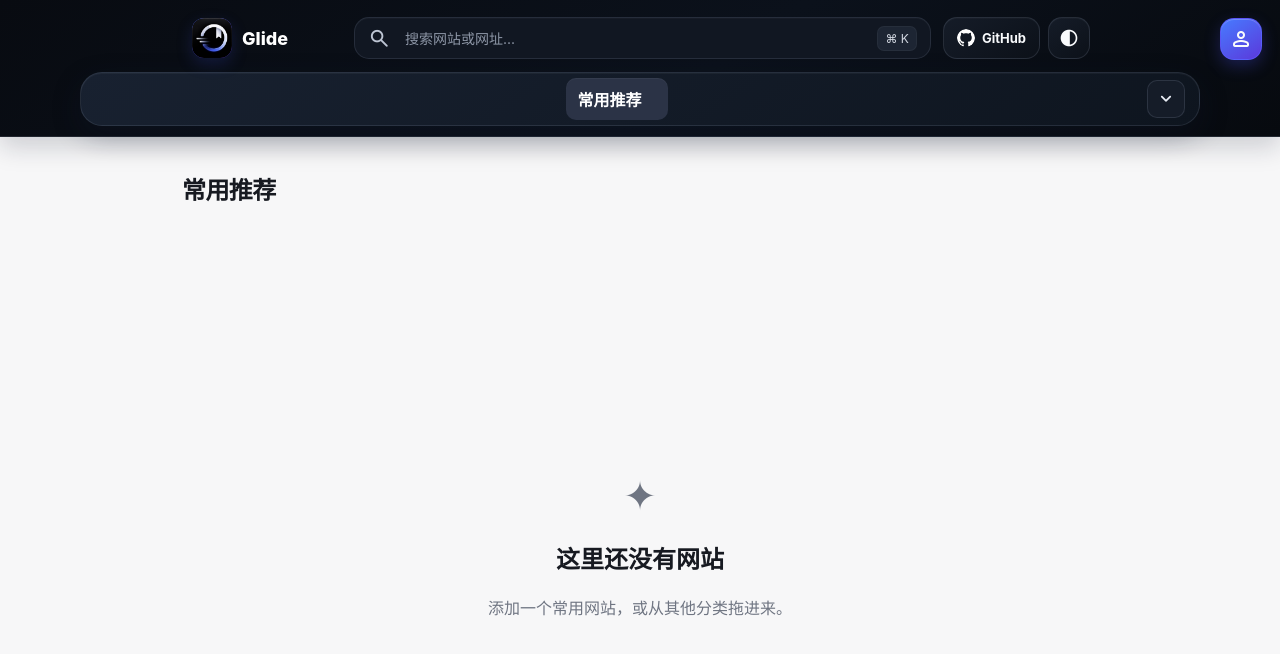
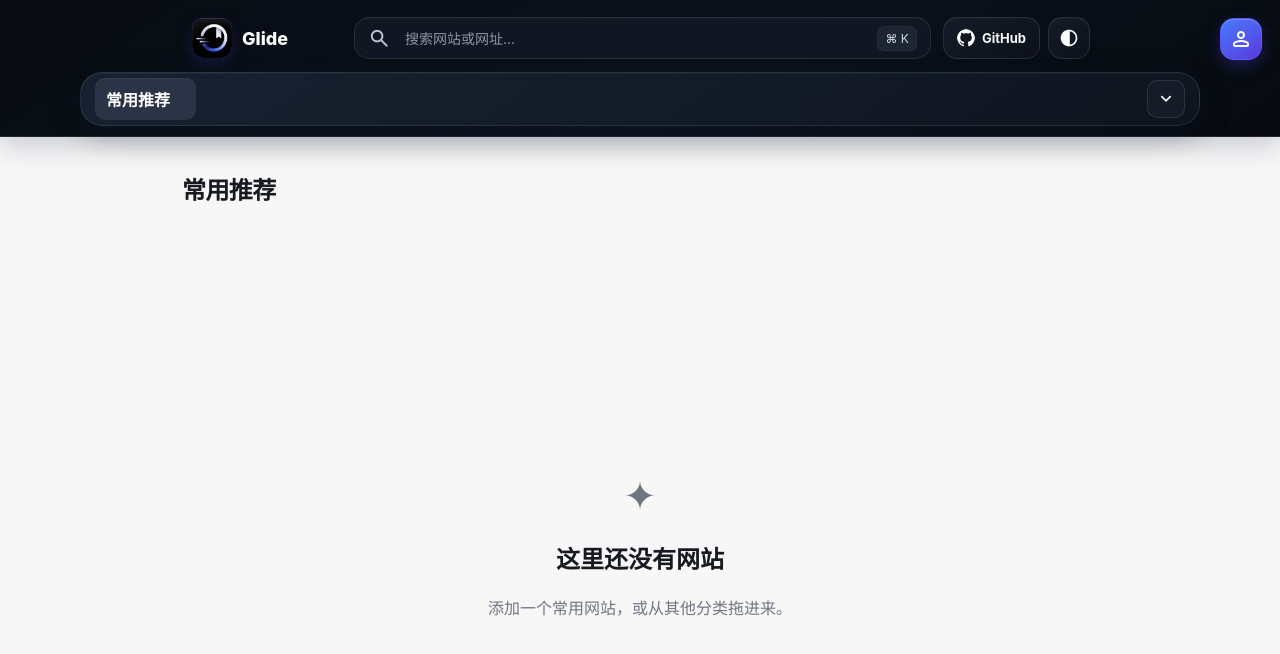
Before and after one commit to Maxzzj777/glide-personal-navigation, a plain HTML site: page index.html in a window 1280 px wide. Drawn offline with Linux system fonts and the light colour scheme; no server answers.

Commit message:
Remove centering that was clipping category items

```diff
--- a/styles.css
+++ b/styles.css
@@ -150,7 +150,6 @@ body.admin-mode .bottom-nav{display:flex!important}
 body.admin-mode .bottom-nav .admin-only{display:flex!important}
 .bottom-nav .admin-logout{color:#ff5668!important}
 .bottom-nav .admin-logout:hover{background:rgba(225,77,98,.18)!important;color:#ff7b7b!important}
-.category-list{justify-content:center}
 .category.active{background:#2b3346!important;color:#fff!important;box-shadow:inset 0 1px 0 rgba(255,255,255,.045)!important}
 @media(max-width:760px){.top-right .ai-entry{right:70px}.bottom-nav{bottom:12px!important}.main{padding-bottom:110px!important}}
 
@@ -159,6 +158,5 @@ body.admin-mode .bottom-nav .admin-only{display:flex!important}
 
 /* 分类栏：精致深色圆角框（与整体玻璃质感协调） */
 .category-strip{background:linear-gradient(145deg,#182130,#0e151f);border:1px solid rgba(148,163,184,.16);border-radius:22px;padding:7px 14px;box-shadow:0 10px 28px rgba(15,23,42,.3),inset 0 1px 0 rgba(255,255,255,.04)}
-.category{transition:background .18s,color .18s}
-.category-list{padding:0 4px}
+.category{transition:background .18s,color .18s,transform .18s}
 @media(max-width:760px){.category-strip{border-radius:18px;padding:6px 10px}}
```
